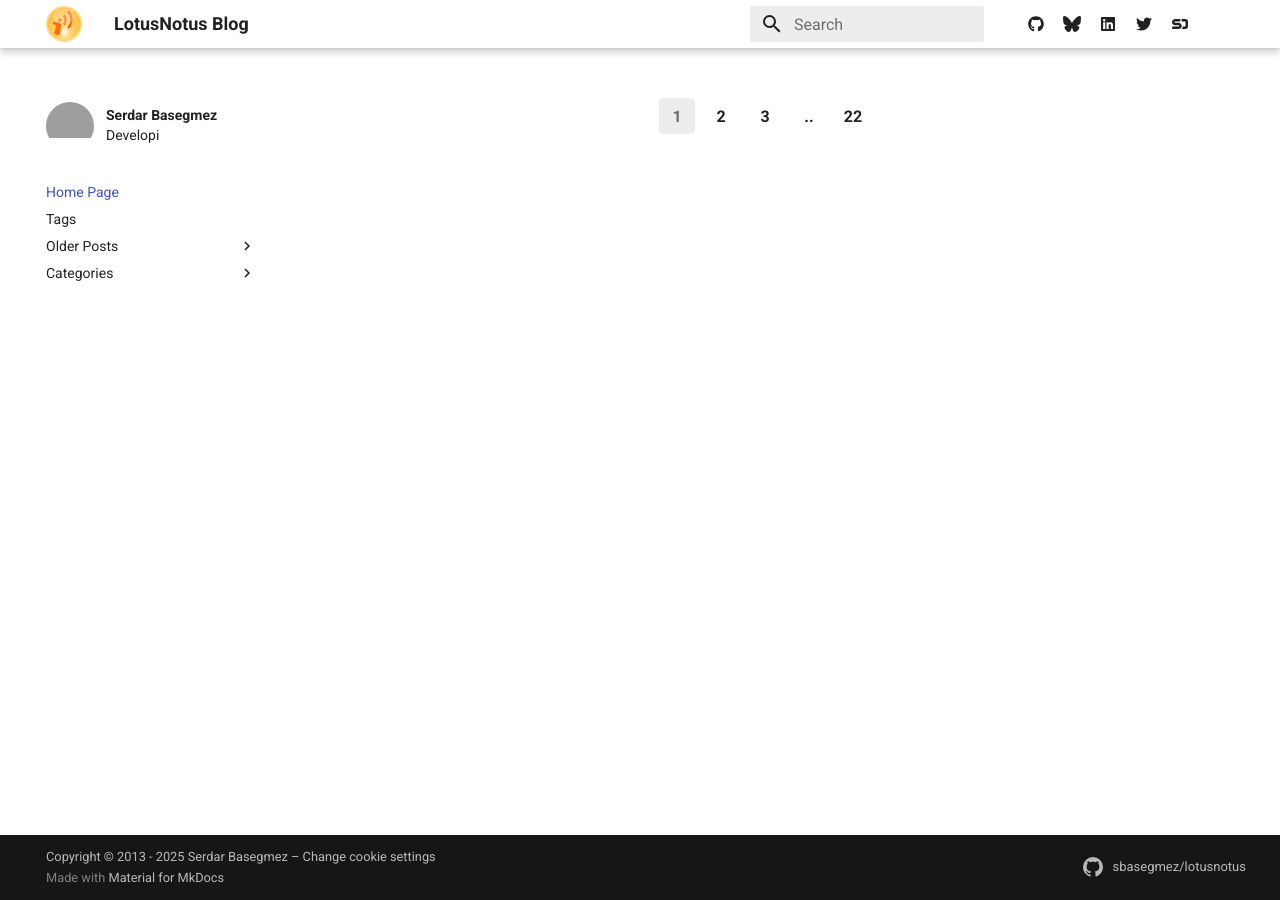
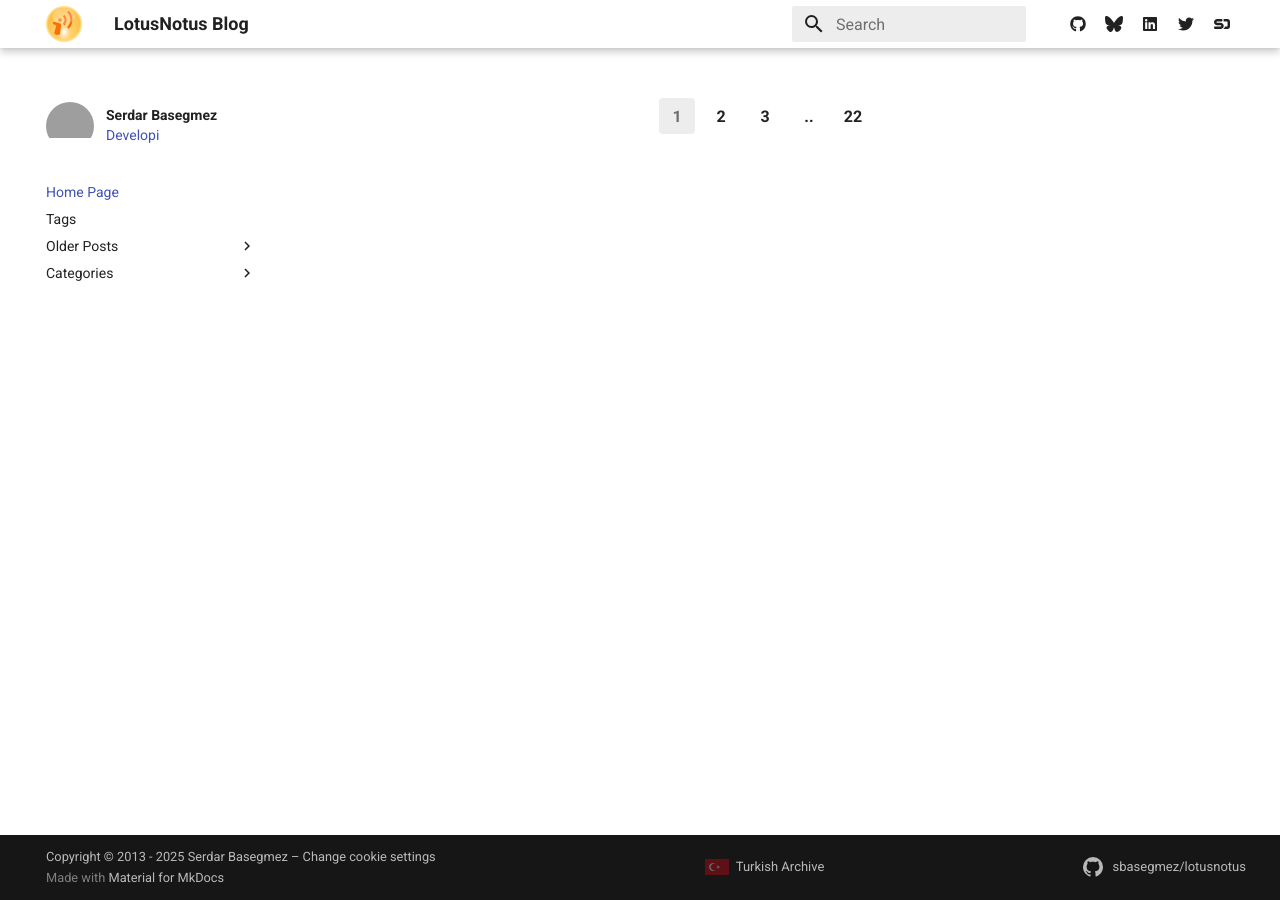
Before and after one commit to sbasegmez/lotusnotus, an MkDocs documentation site: the page built from docs/index.md, in a window 1280 px wide. Built offline with MkDocs 1.6.1 and Material for MkDocs 9.7.7, drawn with Linux system fonts in a browser that asks for light colours; plug-ins that fetch from the network failed and are left out; comment, search, counter and statistics services are not loaded; grey boxes are pictures that could not be loaded.

Commit message:
fixes before production

```diff
--- a/docs/css/extra.css
+++ b/docs/css/extra.css
@@ -40,7 +40,6 @@
     display:block;
     margin-left:1rem;
     max-width:11.7rem;
-    width:11.7rem
   }
 }
 @media screen and (min-width:76.25em) {
@@ -122,3 +121,69 @@ article.md-typeset h1 {
   vertical-align: bottom;
 }
 /*********/
+
+
+/* Footer Archive link */
+.md-langlink {
+  -webkit-backface-visibility:hidden;
+  backface-visibility:hidden;
+  display:block;
+  font-size:.65rem;
+  line-height:1.2;
+  outline-color:var(--md-accent-fg-color);
+  transition:opacity .25s;
+  white-space:nowrap
+
+}
+.md-langlink:hover {
+  opacity:.7
+}
+
+.md-langlink__icon {
+  display:inline-block;
+  height:2rem;
+  vertical-align:middle;
+  width:2rem;
+  opacity: 0.35;
+}
+
+.md-langlink__icon:hover {
+  opacity: .7;
+}
+
+[dir=ltr] .md-langlink__icon svg {
+  margin-left:.6rem
+}
+[dir=rtl] .md-langlink__icon svg {
+  margin-right:.6rem
+}
+.md-langlink__icon svg {
+  margin-top:1rem
+}
+[dir=ltr] .md-langlink__icon+.md-langlink__title {
+  padding-left:2rem
+}
+[dir=rtl] .md-langlink__icon+.md-langlink__title {
+  padding-right:2rem
+}
+[dir=ltr] .md-langlink__icon+.md-langlink__title {
+  margin-left:-2rem
+}
+[dir=rtl] .md-langlink__icon+.md-langlink__title {
+  margin-right:-2rem
+}
+[dir=ltr] .md-langlink__title {
+  margin-left:.6rem
+}
+[dir=rtl] .md-langlink__title {
+  margin-right:.6rem
+}
+.md-langlink__title {
+  display:inline-block;
+  max-width:100%;
+  margin-top:0.75rem;
+  overflow:hidden;
+  text-overflow:ellipsis;
+  vertical-align:middle;
+}
+/****/
--- /dev/null
+++ b/docs/robots.txt
@@ -0,0 +1,4 @@
+User-agent: *
+Disallow: /search/
+
+sitemap: http://lotusnotus.com/sitemap.xml
--- a/mkdocs.yml
+++ b/mkdocs.yml
@@ -2,7 +2,8 @@ site_name: LotusNotus Blog
 site_url: https://lotusnotus.com
 site_author: Serdar Basegmez
 site_description: >
-  LotusNotus is my personal Blog about IBM/HCL/Lotus Notes, Domino, and related technologies.
+      LotusNotus is Serdar Basegmez's personal blog about
+      IBM/HCL/Lotus Notes, Domino, and related technologies.
 copyright: >
   Copyright &copy; 2013 - 2025 Serdar Basegmez – <a href="#__consent">Change cookie settings</a>
 repo_name: sbasegmez/lotusnotus
@@ -26,6 +27,8 @@ theme:
     - content.code.copy
     - content.code.select
     - content.code.annotate
+    - navigation.top
+    - navigation.instant
     - toc.integrate
     - search.suggest
     - search.highlight
@@ -81,11 +84,21 @@ plugins:
   - rss:
       enabled: true
       match_path: docs/posts/.*
+      feeds_filenames:
+        json_created: feed.json
+        json_updated: feed-updated.json
+        rss_created: rss.xml
+        rss_updated: rss-updated.xml
+      image: https://lotusnotus.com/images/meta/ln_logo_large.png
       date_from_meta:
         as_creation: date
       categories:
         - categories
         - tags
+      url_parameters:
+        utm_source: "feed"
+        utm_medium: "RSS"
+        utm_campaign: "feed-syndication"
   - privacy:
       enabled: true
       concurrency: 1
--- a/overrides/partials/custom_blogbanner.html
+++ b/overrides/partials/custom_blogbanner.html
@@ -8,7 +8,7 @@
                 Serdar Basegmez
             </strong>
             <br>
-            Developi
-        </span>
+            <a href="https://developi.com" target="_blank">Developi</a>
+       </span>
     </div>
 </div>
--- /dev/null
+++ b/overrides/partials/custom_langlink.html
@@ -0,0 +1,12 @@
+<a href="https://tr.lotusnotus.com" title="Turkish Archive" class="md-langlink">
+    <div class="md-langlink__icon md-icon">
+        <svg xmlns="http://www.w3.org/2000/svg" width="1200" height="800" viewBox="0 -30000 90000 60000">
+            <path fill="#e30a17" d="m0-30000h90000v60000H0z" />
+            <path fill="#fff"
+                d="m41750 0 13568-4408-8386 11541V-7133l8386 11541zm925 8021a15000 15000 0 1 1 0-16042 12000 12000 0 1 0 0 16042z" />
+        </svg>
+    </div>
+    <div class="md-langlink__title">
+        Turkish Archive
+    </div>
+</a>
--- a/overrides/partials/footer.html
+++ b/overrides/partials/footer.html
@@ -50,6 +50,9 @@
         {% include "partials/social.html" %}
       {% endif %}
 #}
+
+      {% include "partials/custom_langlink.html" %}
+
       {% if config.repo_url %}
         <div class="md-footer-meta__source">
           {% include "partials/source.html" %}
```
Also changed, not shown: docs/images/meta/flag-tr.svg (added), docs/images/meta/ln_logo-large.png (added), 2 other files.
